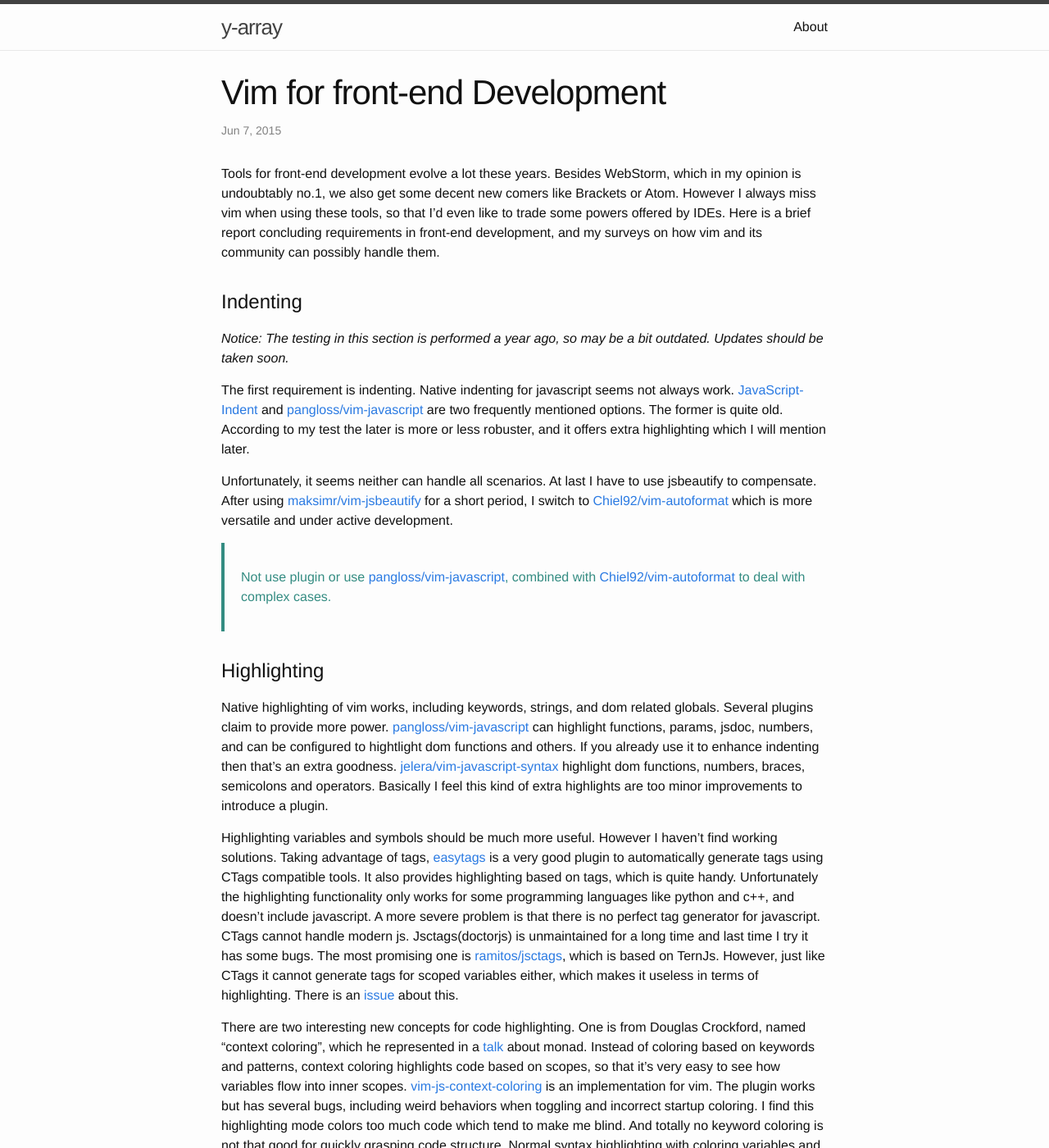
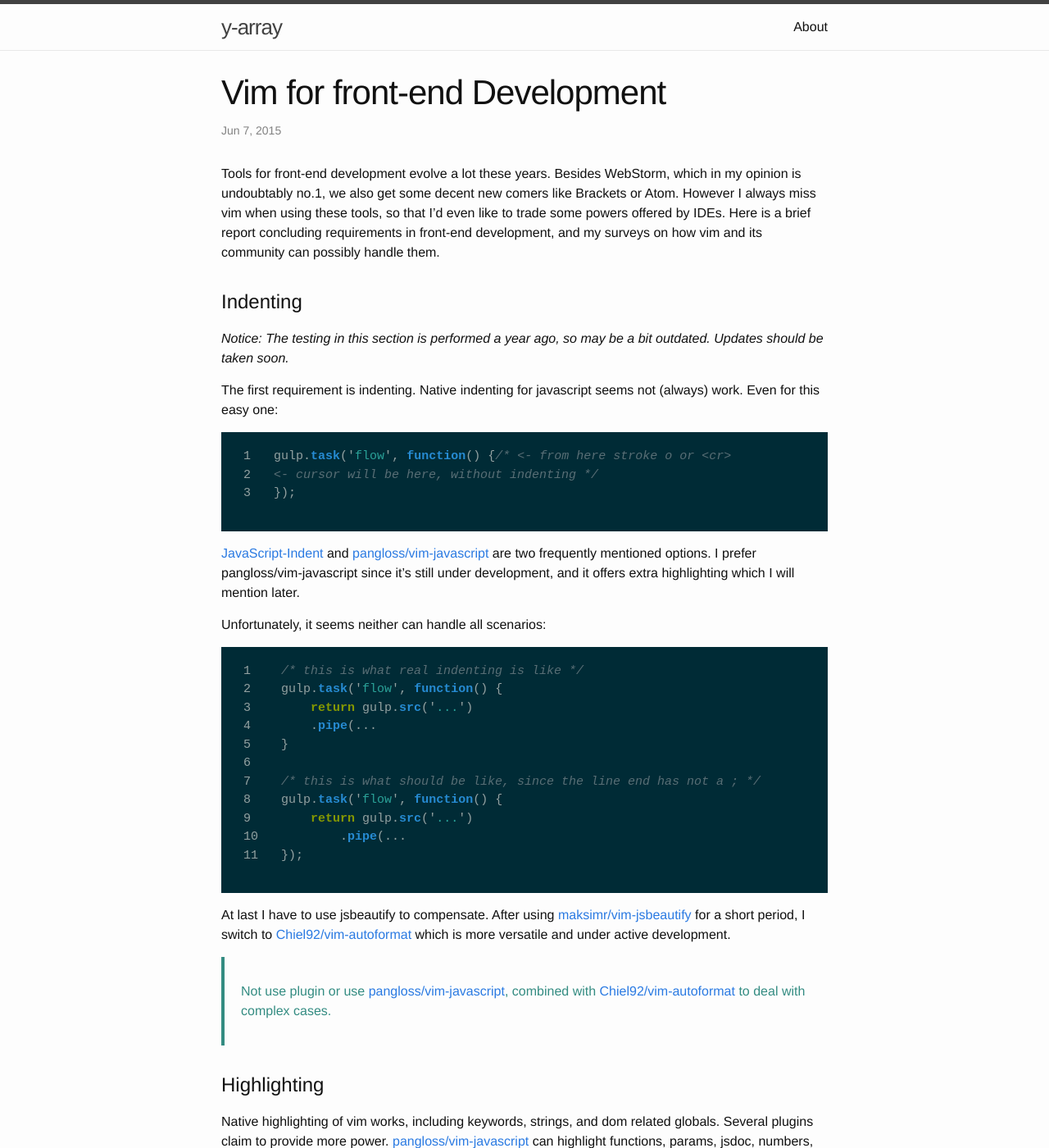
Before and after one commit to yarray/yarray, a Jekyll site: the page built from _posts/2015-06-07-vim-for-frontend-development.md, in a window 1280 px wide and 1400 px high. Shown: the whole window at 82% size. Built offline with Jekyll 4.4.1, drawn with Linux system fonts in a browser that asks for light colours; some of the changed text lies outside the part shown.

Commit message:
minor revision

````diff
--- a/_posts/2015-06-07-vim-for-frontend-development.md
+++ b/_posts/2015-06-07-vim-for-frontend-development.md
@@ -12,9 +12,37 @@
 
 *Notice: The testing in this section is performed a year ago, so may be a bit outdated. Updates should be taken soon.*
 
-The first requirement is indenting. Native indenting for javascript seems not always work. [JavaScript-Indent](https://github.com/vim-scripts/JavaScript-Indent) and [pangloss/vim-javascript](https://github.com/pangloss/vim-javascript) are two frequently mentioned options. The former is quite old. According to my test the later is more or less robuster, and it offers extra highlighting which I will mention later.
+The first requirement is indenting. Native indenting for javascript seems not (always) work. Even for this easy one:
 
-Unfortunately, it seems neither can handle all scenarios. At last I have to use jsbeautify to compensate. After using [maksimr/vim-jsbeautify](https://github.com/maksimr/vim-jsbeautify) for a short period, I switch to [Chiel92/vim-autoformat](https://github.com/Chiel92/vim-autoformat) which is more versatile and under active development.
+{% highlight javascript linenos %}
+
+gulp.task('flow', function() {/* <- from here stroke o or <cr>
+<- cursor will be here, without indenting */
+});
+
+{% endhighlight %}
+
+[JavaScript-Indent](https://github.com/vim-scripts/JavaScript-Indent) and [pangloss/vim-javascript](https://github.com/pangloss/vim-javascript) are two frequently mentioned options. I prefer pangloss/vim-javascript since it's still under development, and it offers extra highlighting which I will mention later.
+
+Unfortunately, it seems neither can handle all scenarios:
+
+{% highlight javascript linenos %}
+
+/* this is what real indenting is like */
+gulp.task('flow', function() {
+    return gulp.src('...')
+    .pipe(...
+}
+
+/* this is what should be like, since the line end has not a ; */
+gulp.task('flow', function() {
+    return gulp.src('...')
+        .pipe(...
+});
+
+{% endhighlight %}
+
+At last I have to use jsbeautify to compensate. After using [maksimr/vim-jsbeautify](https://github.com/maksimr/vim-jsbeautify) for a short period, I switch to [Chiel92/vim-autoformat](https://github.com/Chiel92/vim-autoformat) which is more versatile and under active development.
 
 > Not use plugin or use [pangloss/vim-javascript](https://github.com/pangloss/vim-javascript), combined with [Chiel92/vim-autoformat](https://github.com/Chiel92/vim-autoformat) to deal with complex cases.
 
@@ -88,7 +116,7 @@
 
 # Snippet(ing)
 
-[Ultisnips](https://github.com/SirVer/ultisnips) with [some pre bundled snippets](https://github.com/honza/vim-snippets) is very handy. Compared to [SnipMate](https://github.com/garbas/vim-snipmate) as my earlier option, it offers YouCompleteMe and neocomplete support, has no dependencies, and under more active development.
+[Ultisnips](https://github.com/SirVer/ultisnips) with [some pre bundled snippets](https://github.com/honza/vim-snippets) is very handy. Compared to [SnipMate](https://github.com/garbas/vim-snipmate) as my earlier option, it offers YouCompleteMe and neocomplete support, has no dependencies, and is under more active development.
 
 [emmet-vim](https://github.com/mattn/emmet-vim) is emmet support in vim. Emmet is a syntax like ```div.cname>ul+ul>li*3``` which will expand to
 
@@ -103,7 +131,9 @@
 </div>
 {% endhighlight %}
 
-Having Ultisnips I seldom use it, but when needed it's very handy to quickly produce a lot of boilplates.
+Magic!
+
+Well, to be honest, in most time I use Ultisnips and seldom cast emmet, but in some circumstance it makes producing large boilplates very enjoyable.
 
 > Use [Ultisnips](https://github.com/SirVer/ultisnips), maybe also [emmet-vim](https://github.com/mattn/emmet-vim)
 
````
